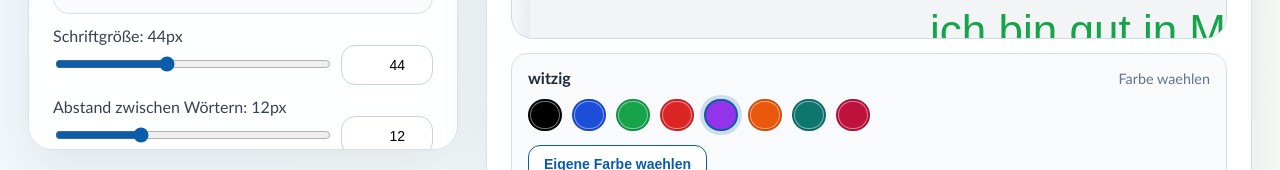
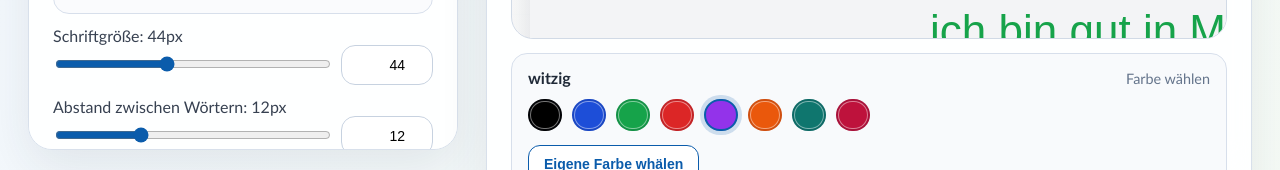
Before and after one commit to IvoLeist/word-cloud-generator, a React (Vite) app: page / in a window 1280 px wide. Both pictures are taken after a click on the button "witzig". Shown: the part 760-930 px from the top of the page. Built offline with nearby package versions, Linux system fonts and the light colour scheme.

Commit message:
Fix typos in German labels for color selection in the word editor

```diff
--- a/src/components/PreviewPanel.jsx
+++ b/src/components/PreviewPanel.jsx
@@ -102,7 +102,7 @@ export default function PreviewPanel({
         <div className="word-editor">
           <div className="word-editor-header">
             <strong>{activeWord.text}</strong>
-            <span className="word-editor-label">Farbe waehlen</span>
+            <span className="word-editor-label">Farbe wählen</span>
           </div>
 
           <div className="word-editor-swatches" aria-label="Verfuegbare Farben">
@@ -125,7 +125,7 @@ export default function PreviewPanel({
               className="secondary"
               onClick={() => colorInputRef.current?.click()}
             >
-              Eigene Farbe waehlen
+              Eigene Farbe whälen
             </button>
           </div>
         </div>
```
